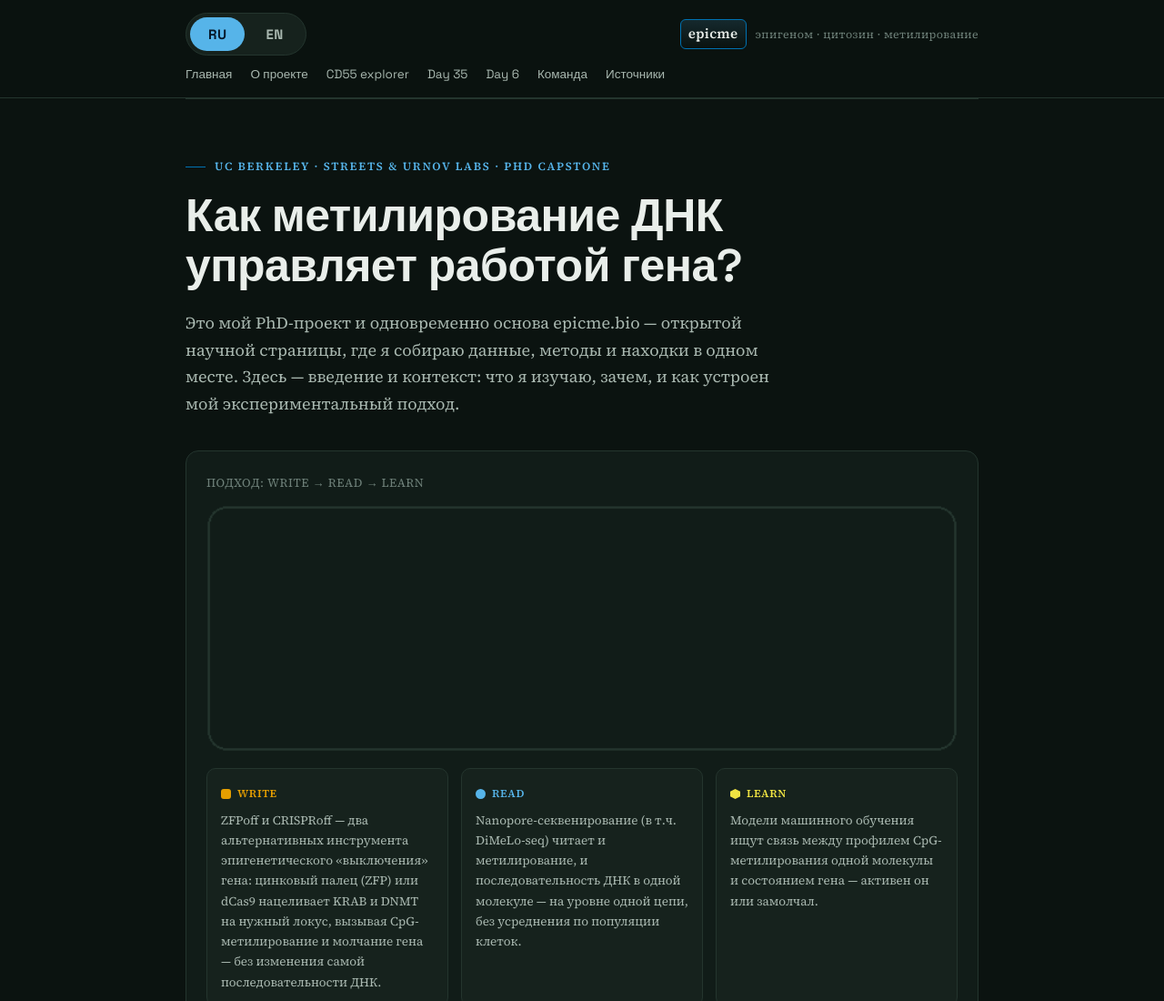
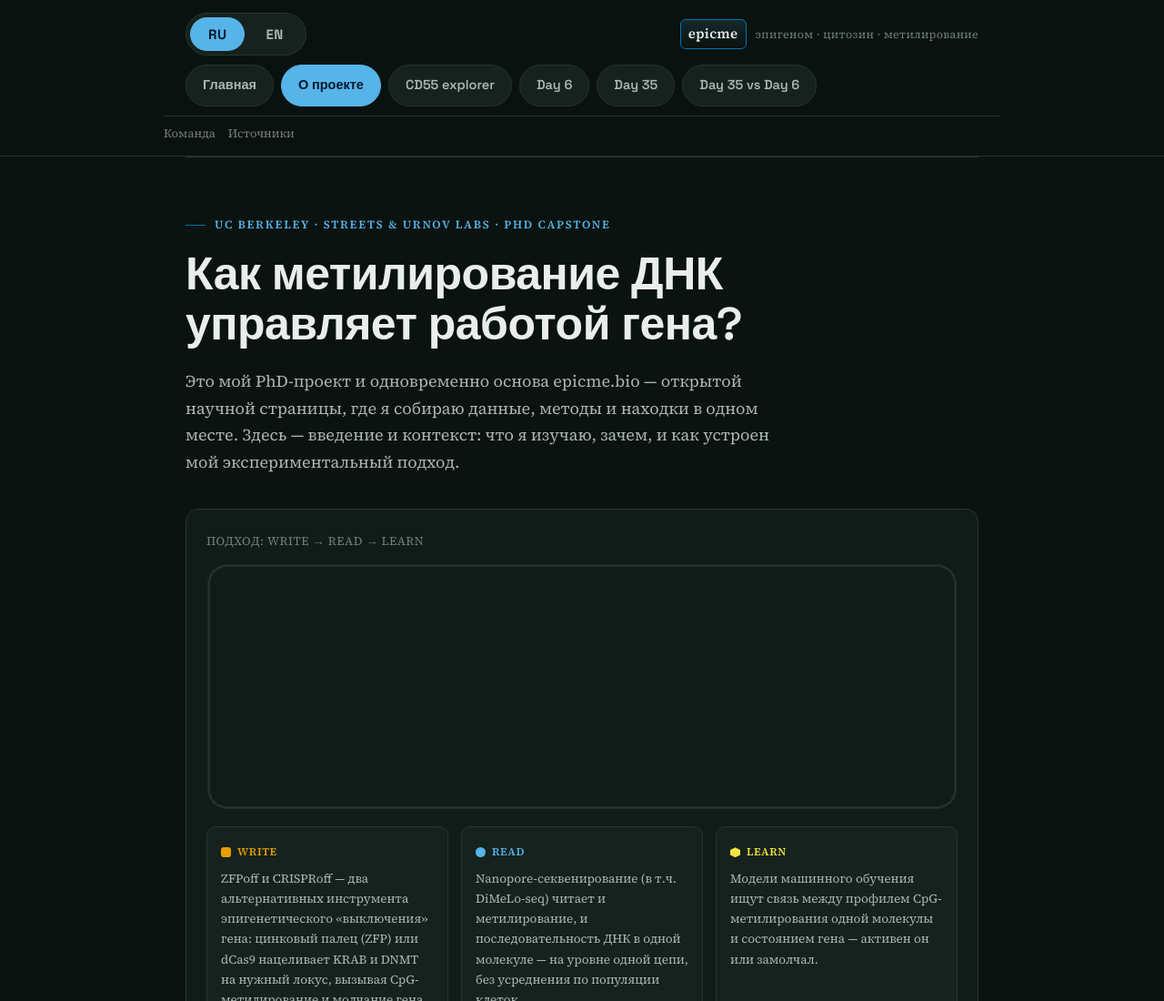
Before and after one commit to MichalRozenwald/tellmemore, a plain HTML site: page docs/about.html in a window 1280 px wide. Shown: the top 1100 px of the page at 91% size. Drawn offline with Linux system fonts and the light colour scheme.

Commit message:
Page navigation on top addition

```diff
--- a/docs/about.html
+++ b/docs/about.html
@@ -40,6 +40,45 @@
   }
   .lang-switch button.active{ background:var(--blue); color:#06182A; }
   .nav-inner{ flex-wrap:wrap; row-gap:10px; }
+
+  /* ---------- primary cross-page navigation — big, easy-to-hit pill
+     buttons so switching between pages is obvious from anywhere on
+     the site, not a row of small text links. ---------- */
+  .nav-links{ display:flex; flex-wrap:wrap; gap:8px; }
+  .nav-links a{
+    display:inline-flex; align-items:center;
+    padding:10px 18px;
+    border-radius:999px;
+    border:1.5px solid var(--line);
+    background:var(--surface-2);
+    color:var(--ink-dim);
+    font-size:14.5px; font-weight:600;
+    text-decoration:none;
+    transition:border-color .15s ease, color .15s ease, background .15s ease, transform .15s ease;
+  }
+  .nav-links a:hover, .nav-links a:focus-visible{
+    border-color:var(--blue);
+    color:var(--ink);
+    background:var(--surface);
+    transform:translateY(-1px);
+  }
+  .nav-links a.active{
+    background:var(--blue);
+    border-color:var(--blue);
+    color:#06182A;
+  }
+
+  /* ---------- secondary "on this page" jump links — deliberately
+     quieter than .nav-links, since these scroll within the page
+     rather than navigate away from it. ---------- */
+  .page-anchors{
+    display:flex; flex-wrap:wrap; gap:14px;
+    padding:8px 0 14px; margin-top:-4px;
+    border-top:1px solid var(--line);
+    font-size:13px;
+  }
+  .page-anchors a{ color:var(--ink-faint); text-decoration:none; }
+  .page-anchors a:hover, .page-anchors a:focus-visible{ color:var(--blue); }
 
   /* ---------- Write/Read/Learn loop (signature element) ---------- */
   .loop-card{
@@ -111,13 +150,16 @@
     </a>
     <nav class="nav-links">
       <a href="index.html" data-i18n="nav-home">Главная</a>
-      <a href="about.html" data-i18n="nav-about">О проекте</a>
+      <a href="about.html" class="active" data-i18n="nav-about">О проекте</a>
       <a href="about-cd55.html">CD55 explorer</a>
+      <a href="day6.html">Day 6</a>
       <a href="day35.html">Day 35</a>
-      <a href="day6.html">Day 6</a>
-      <a href="#team" data-i18n="nav-team">Команда</a>
-      <a href="#references" data-i18n="nav-refs">Источники</a>
+      <a href="day6VSday35.html">Day 35 vs Day 6</a>
     </nav>
+  </div>
+  <div class="wrap page-anchors">
+    <a href="#team" data-i18n="nav-team">Команда</a>
+    <a href="#references" data-i18n="nav-refs">Источники</a>
   </div>
 </header>
 
@@ -426,6 +468,7 @@ document.querySelectorAll('#lang-switch button').forEach(btn => {
   if(saved === 'en') applyLang('en');
 })();
 </script>
+<script src="assets/epicme-chat.js" defer></script>
 
 </body>
 </html>
```
